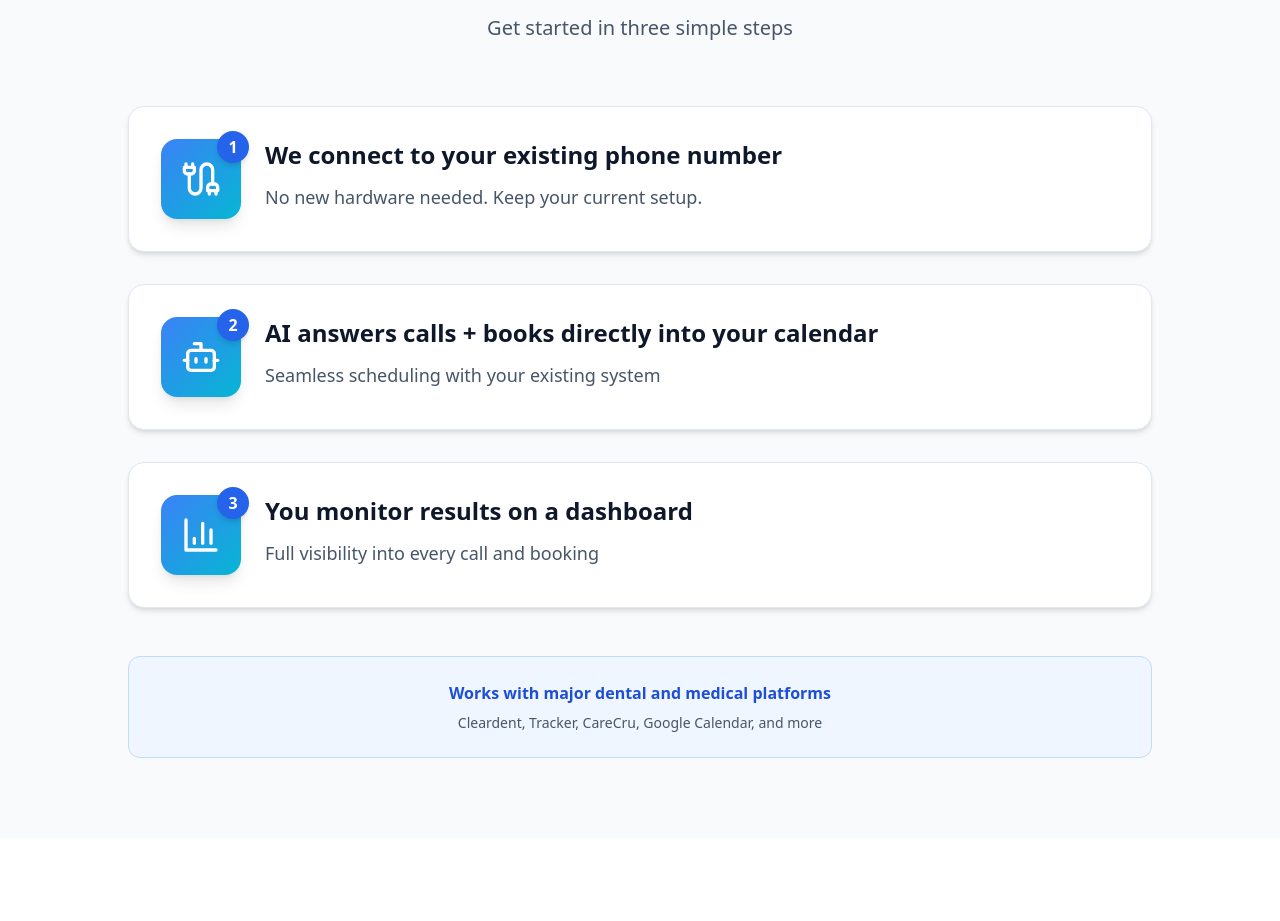
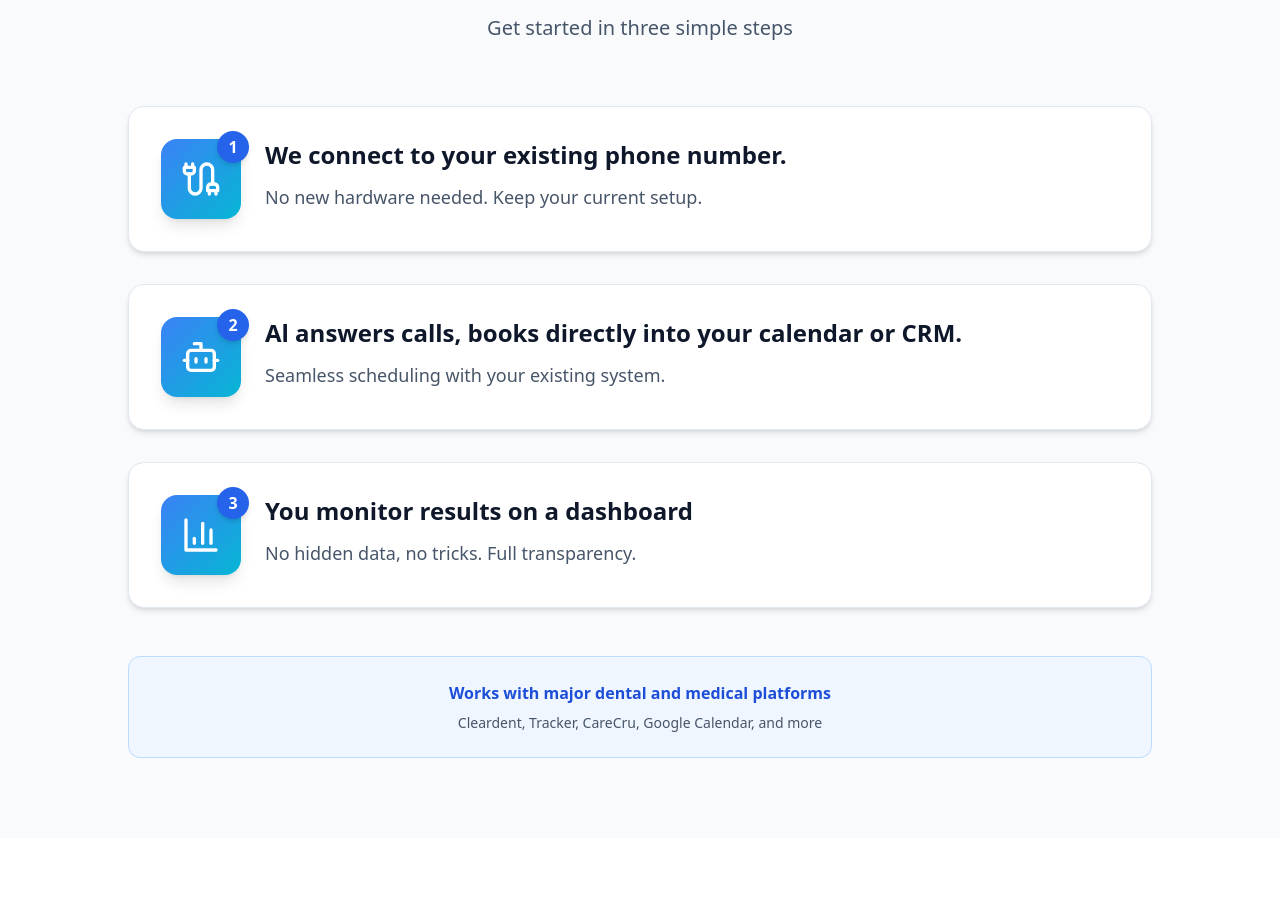
Before and after one commit to kamyabnav/sefid2-final, a React (Vite) app: page / in a window 1280 px wide. Shown: the part 4140-5061 px from the top of the page. Built offline with nearby package versions, Linux system fonts and the light colour scheme.

Commit message:
Updated HowItWorks.tsx

```diff
--- a/src/components/HowItWorks.tsx
+++ b/src/components/HowItWorks.tsx
@@ -5,20 +5,20 @@ export default function HowItWorks() {
     {
       icon: Cable,
       number: "1",
-      title: "We connect to your existing phone number",
+      title: "We connect to your existing phone number.",
       description: "No new hardware needed. Keep your current setup.",
     },
     {
       icon: Bot,
       number: "2",
-      title: "AI answers calls + books directly into your calendar",
-      description: "Seamless scheduling with your existing system",
+      title: "Al answers calls, books directly into your calendar or CRM.",
+      description: "Seamless scheduling with your existing system.",
     },
     {
       icon: BarChart3,
       number: "3",
       title: "You monitor results on a dashboard",
-      description: "Full visibility into every call and booking",
+      description: "No hidden data, no tricks. Full transparency.",
     },
   ];
 
```
